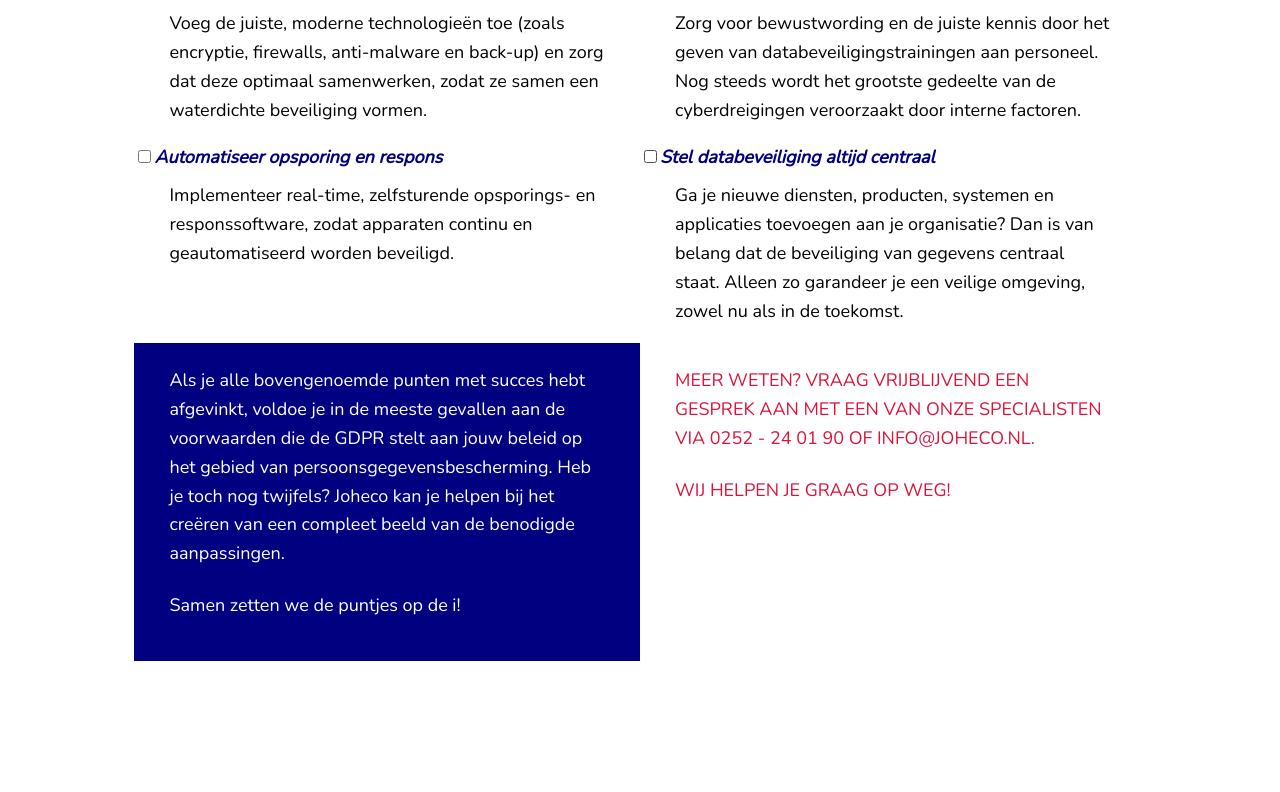
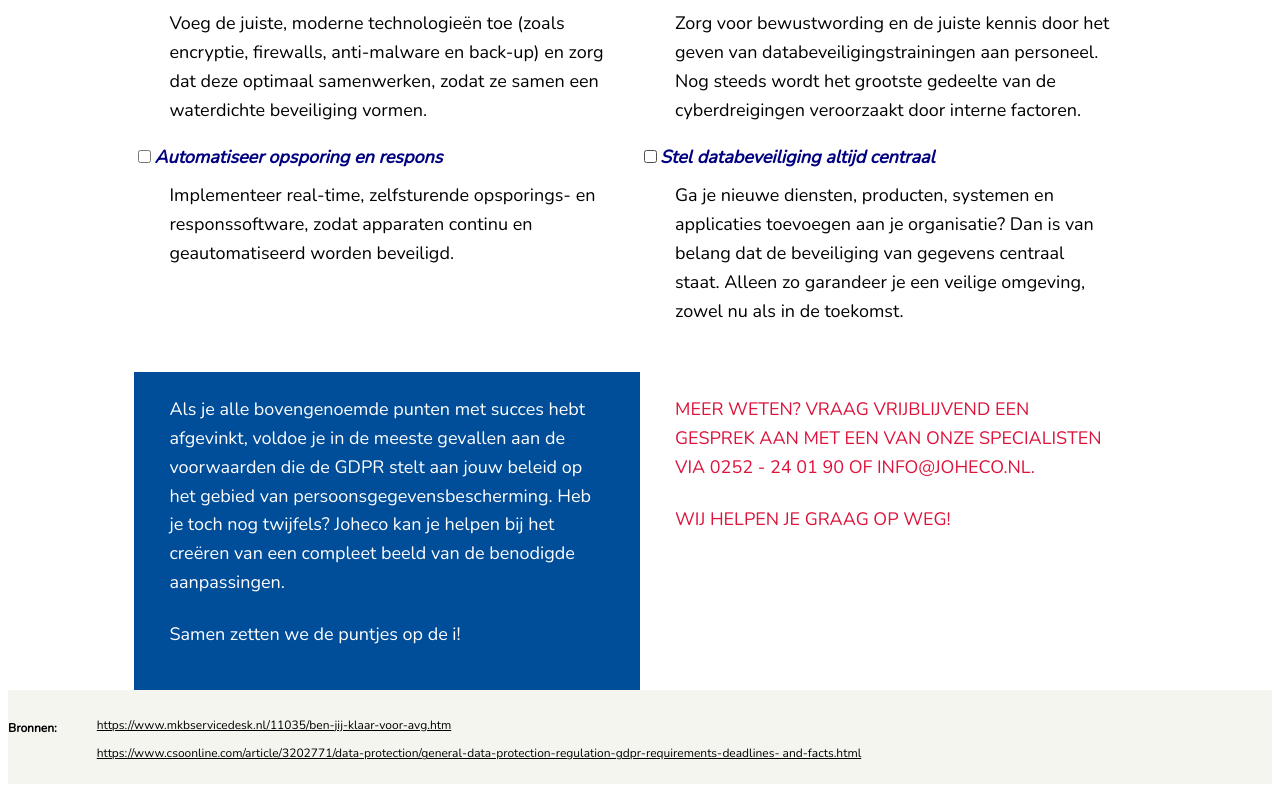
Before and after one commit to evagolabek/joheco-challenge, a plain HTML site: page index.html in a window 1280 px wide. Shown: the part 1539-2331 px from the top of the page. Before the commit the page ends 2208 px from the top, so only its background shows below. Drawn offline with nearby package versions, Linux system fonts and the light colour scheme.

Commit message:
links to bronnen

```diff
--- a/index.html
+++ b/index.html
@@ -81,6 +81,7 @@
 				Ga je nieuwe diensten, producten, systemen en applicaties toevoegen aan je organisatie? Dan is van belang dat de beveiliging van gegevens centraal staat. Alleen zo garandeer je een veilige omgeving, zowel nu als in de toekomst.
 			</p>
 		</div>
+	</div>
 		<br>
 
 		<div id="flex_box_bottom">
@@ -99,6 +100,12 @@
 				</p>
 			</div>
 		</div>
-	</div>
+		<div id="source">
+		<h6>Bronnen:</h6>
+		<ul>
+			<li><a href="https://www.mkbservicedesk.nl/11035/ben-jij-klaar-voor-avg.htm">https://www.mkbservicedesk.nl/11035/ben-jij-klaar-voor-avg.htm</li>
+			<li><a href="https://www.csoonline.com/article/3202771/data-protection/general-data-protection-regulation-gdpr-requirements-deadlines- and-facts.html">https://www.csoonline.com/article/3202771/data-protection/general-data-protection-regulation-gdpr-requirements-deadlines- and-facts.html</li>
+	    </ul>
+		</div>
 </body>
 </html>
--- a/style.css
+++ b/style.css
@@ -14,8 +14,8 @@ img {
 
 body {
 	font-family: 'Nunito',sans-serif;
-    font-size: 18px;
-    line-height: 1.6;
+	font-size: 18px;
+	line-height: 1.6;
     /*font-weight: bold;*/
 }
 
@@ -80,7 +80,7 @@ label {
 
 #box_left {
 	/*margin-left: */
-	background-color: navy;
+	background-color: #004d99;
 	width: 40%;
 }
 
@@ -96,3 +96,20 @@ label {
 #box_right p {
 	color: #DC143C;
 }
+
+#source {
+	display: flex;
+	width: 100%;
+	padding-top: 1px;
+	background-color: #f5f5f0;
+}
+
+#source ul li a {
+	color: black;
+	text-decoration-style: none;
+	font-size: 12px;
+}
+
+#source ul {
+	list-style-type: none;
+}
```
